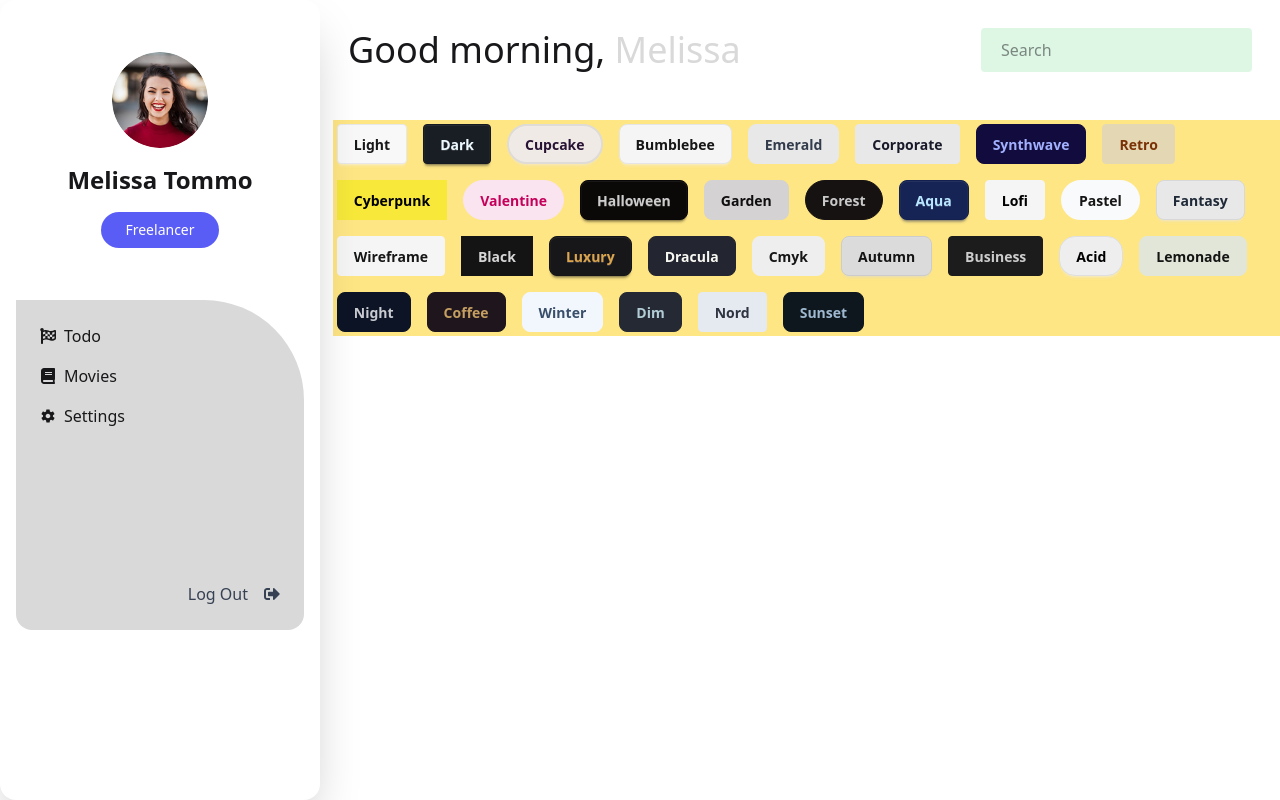
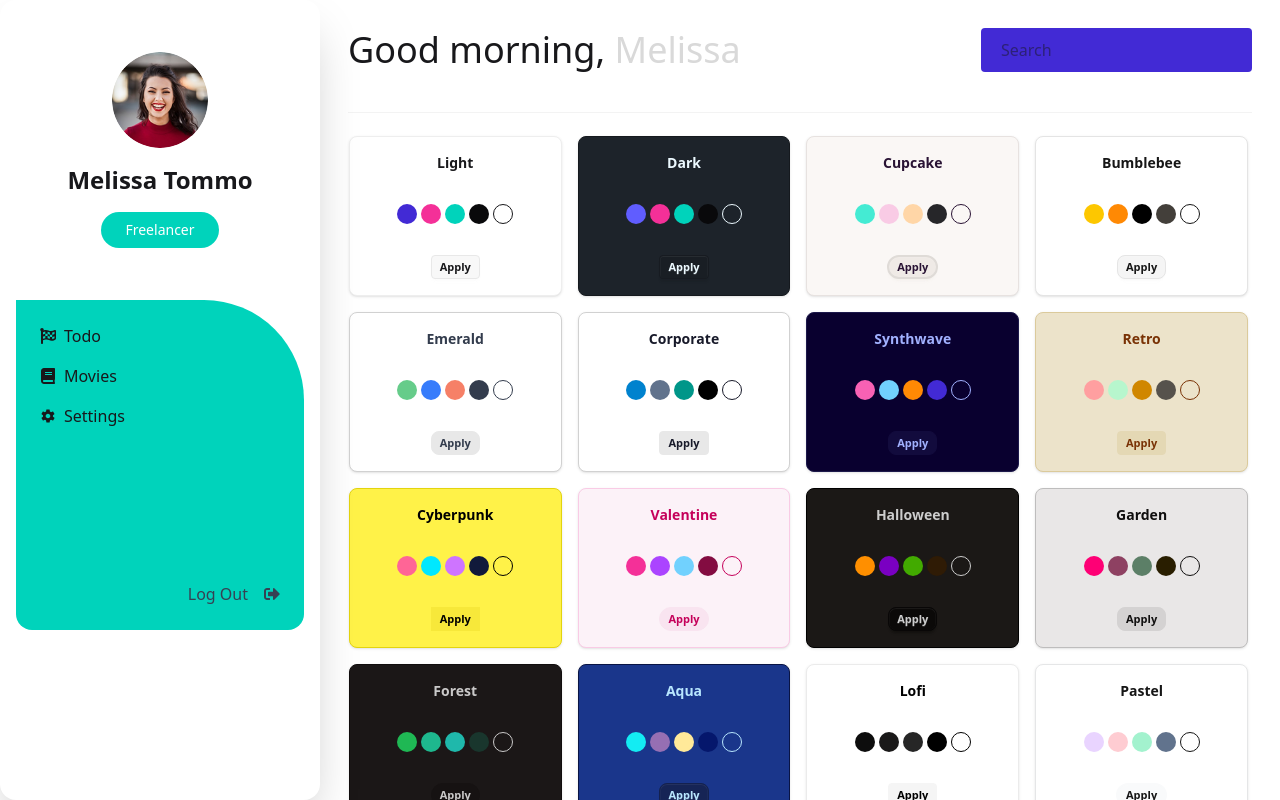
Before and after one commit to Stilla17/Todo, a React (Vite) app: page /settings in a window 1280 px wide. Built offline with nearby package versions, Linux system fonts and the light colour scheme.

Commit message:
Themes Updated

```diff
--- a/src/Components/Header/Header.jsx
+++ b/src/Components/Header/Header.jsx
@@ -9,9 +9,10 @@ const Header = () => {
         <h1 className='text-4xl'>Good morning, <span className='text-[#D9D9D9]'>Melissa</span></h1>
         <input type="text"
           placeholder='Search'
-          className='px-[20px] rounded py-[10px] bg-[#DEF7E5]' />
+          className='px-[20px] rounded py-[10px] bg-primary' />
           {/* <ThemeToggle/> */}
       </div>
+      <hr className='mt-10 opacity-5' />
     </header>
   )
 }
--- a/src/Components/Nav/Nav.jsx
+++ b/src/Components/Nav/Nav.jsx
@@ -32,10 +32,10 @@ const Nav = () => {
         <div className="flex flex-col items-center justify-center gap-4 h-[300px]">
           <img src={user_img} alt="User avatar" className="w-24 h-24 rounded-full" />
           <h2 className="text-2xl font-semibold">Melissa Tommo</h2>
-          <Button className="text-sm bg-[#5A5DF5] rounded-full px-4 py-2 text-white" text="Freelancer" />
+          <Button className="text-sm bg-accent rounded-full px-4 py-2 text-white" text="Freelancer" />
         </div>
 
-        <div className="bg-[#D9D9D9] h-[330px] rounded-b-2xl rounded-tr-[100px] flex flex-col p-6 mb-6">
+        <div className="theme-preview bg-accent h-[330px] rounded-b-2xl rounded-tr-[100px] flex flex-col p-6 mb-6">
           <ul className="flex flex-col gap-4">
             {
               link.map((item, index) => (
--- a/src/Pages/Layout.jsx
+++ b/src/Pages/Layout.jsx
@@ -10,7 +10,7 @@ const Layout = () => {
                 <Nav />
                 <div className='flex w-full flex-col '>
                     <Header />
-                    <div className='ml-[26%] mt-[120px] bg-amber-200'>
+                    <div className='ml-[26%] h-[calc(100vh-120px)] overflow-y-auto mt-[120px] pr-4'>
                         <Outlet />
                     </div>
                 </div>
--- a/src/Pages/Settings.jsx
+++ b/src/Pages/Settings.jsx
@@ -15,14 +15,26 @@ const Settings = () => {
   };
 
   return (
-    <div className="flex flex-wrap gap-2">
-      {themes.map((item, index) => (
-        <div key={index}>
-          <button data-theme={item}
-            onClick={() => changeTheme(item)}
-            className="btn capitalize m-1"
+    <div className="grid grid-cols-4 gap-4 p-4">
+      {themes.map((theme, index) => (
+        <div
+          key={index}
+          data-theme={theme}
+          className="theme-preview rounded-lg border border-base-300 p-4 flex flex-col items-center justify-between shadow h-40"
+        >
+          <div className="text-sm font-semibold capitalize mb-2">{theme}</div>
+          <div className="flex gap-1 mb-2">
+            <div className="w-5 h-5 rounded-full bg-primary"></div>
+            <div className="w-5 h-5 rounded-full bg-secondary"></div>
+            <div className="w-5 h-5 rounded-full bg-accent"></div>
+            <div className="w-5 h-5 rounded-full bg-neutral"></div>
+            <div className="w-5 h-5 rounded-full bg-base-100 border"></div>
+          </div>
+          <button
+            onClick={() => changeTheme(theme)}
+            className="btn btn-xs"
           >
-            {item}
+            Apply
           </button>
         </div>
       ))}
--- a/tailwind.config.js
+++ b/tailwind.config.js
@@ -4,9 +4,4 @@ module.exports = {
     daisyui: {
       themes: true,
     },
-<<<<<<< HEAD
 };
-=======
-  };
-
->>>>>>> 92ab926c238826515094b758fb5cb84a7912d3e7
```
